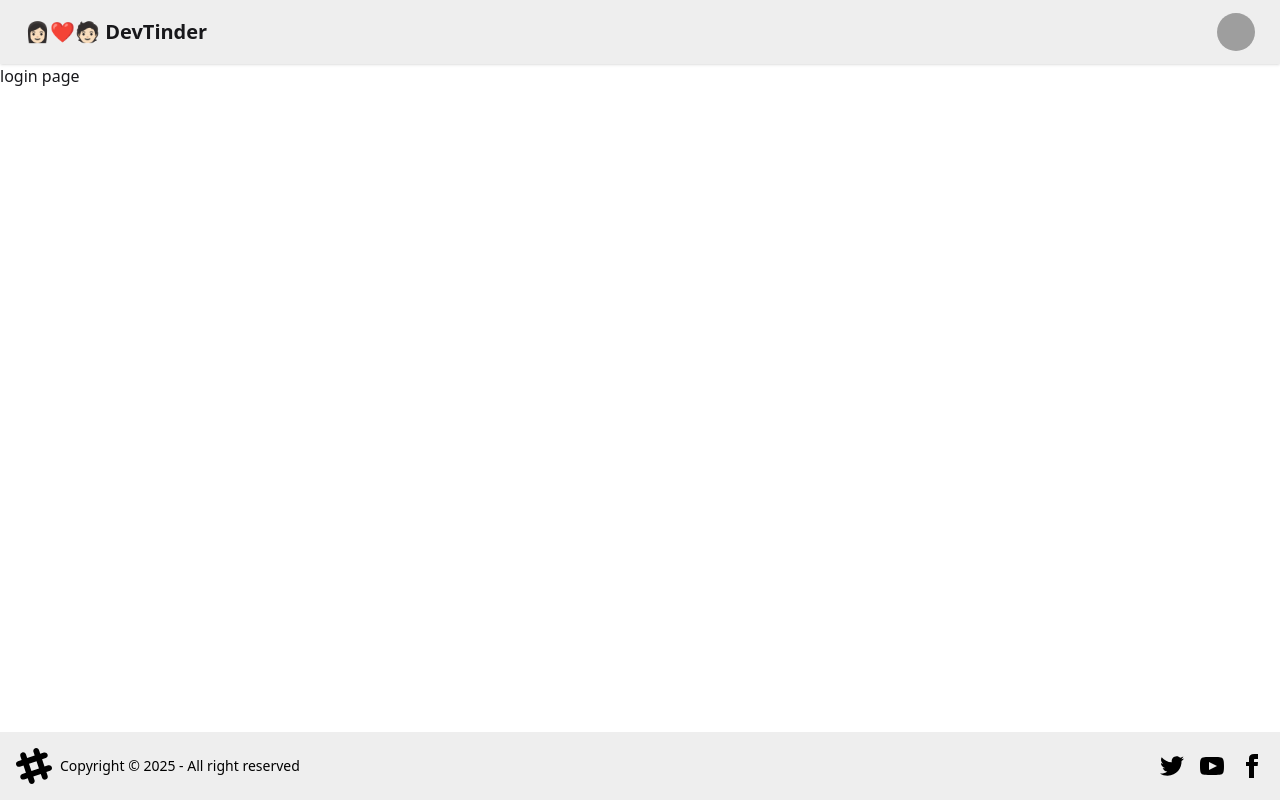
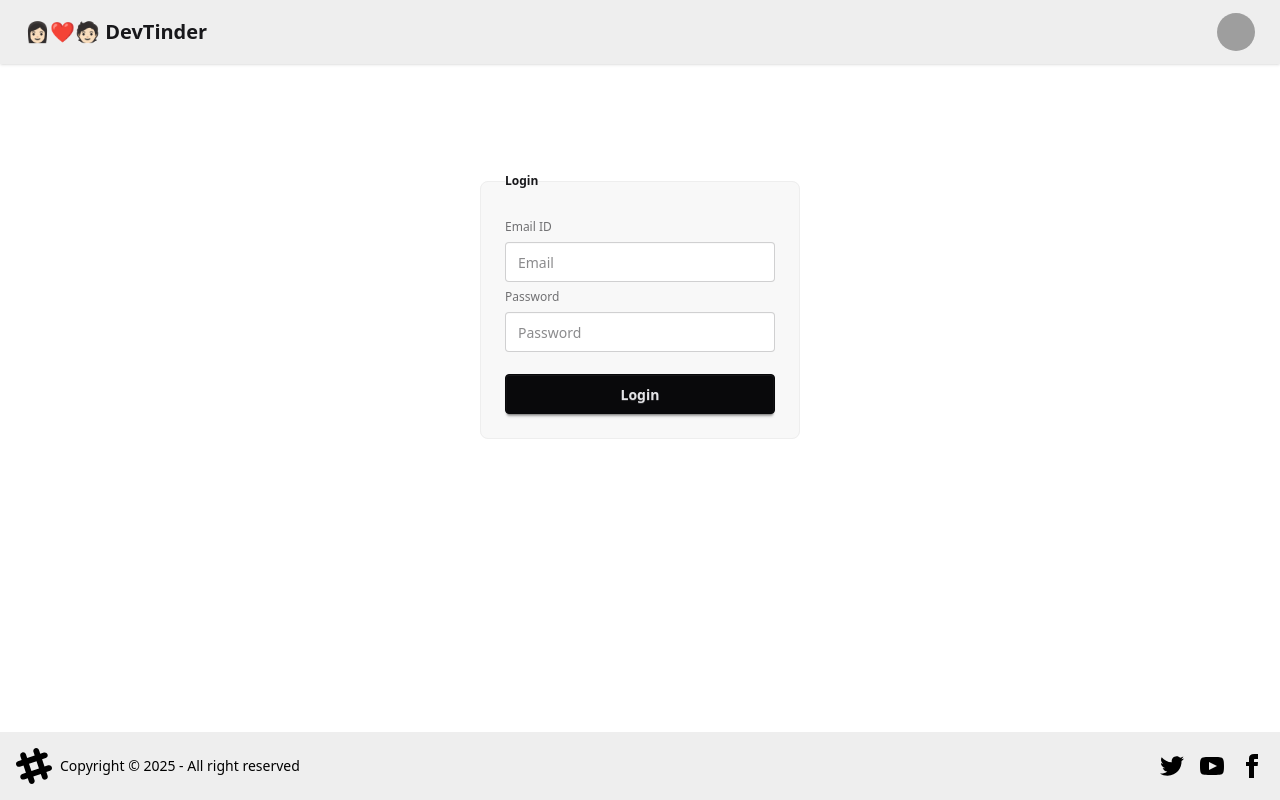
Before and after one commit to 2729samruddhi/devtinder-web, a React (Vite) app: page /login in a window 1280 px wide. Built offline with nearby package versions, Linux system fonts and the light colour scheme; grey boxes are pictures that could not be loaded.

Commit message:
ui of login page

```diff
--- a/src/App.jsx
+++ b/src/App.jsx
@@ -1,5 +1,6 @@
 import { BrowserRouter, Route, Routes } from "react-router-dom"
 import Body from "./Body"
+import Login from "./Login"
 
 
 function App() {
@@ -9,7 +10,7 @@
     <BrowserRouter basename="/">
     <Routes>
       <Route path="/" element={<Body/>}>
-      <Route path="/login" element={<>login page</>} />
+      <Route path="/login" element={<Login/>} />
       <Route path="/profile" element={<>profile page</>} />
       </Route>
     </Routes>
--- /dev/null
+++ b/src/Login.jsx
@@ -0,0 +1,21 @@
+import React from 'react'
+
+const Login = () => {
+  return (
+    <div className='flex items-center justify-center mt-25 '>
+      <fieldset className="fieldset bg-base-200 border-base-300 rounded-box w-xs border p-6">
+  <legend className="fieldset-legend">Login</legend>
+
+  <label className="label">Email ID</label>
+  <input type="email" className="input" placeholder="Email" />
+
+  <label className="label">Password</label>
+  <input type="password" className="input" placeholder="Password" />
+
+  <button className="btn btn-neutral mt-4">Login</button>
+</fieldset>
+    </div>
+  )
+}
+
+export default Login
```
